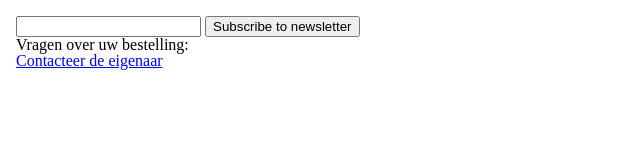
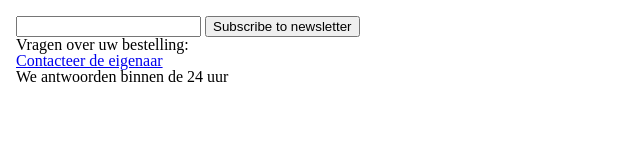
Before and after one commit to devinekask/agile-demo, a website built with webpack: page src/index.html in a window 1280 px wide. Shown: the whole page, without its empty margins (0-640 px from the left). Built offline with nearby package versions, Linux system fonts and the light colour scheme; some packages are replaced by stand-ins of ours.

Commit message:
closes #6

```diff
--- a/src/index.html
+++ b/src/index.html
@@ -15,6 +15,7 @@
 
   <p>Vragen over uw bestelling:</p>
   <a href="mailto:info@webshop.be">Contacteer de eigenaar</a>
+  <p>We antwoorden binnen de 24 uur</p>
 </body>
 
 </html>
```
